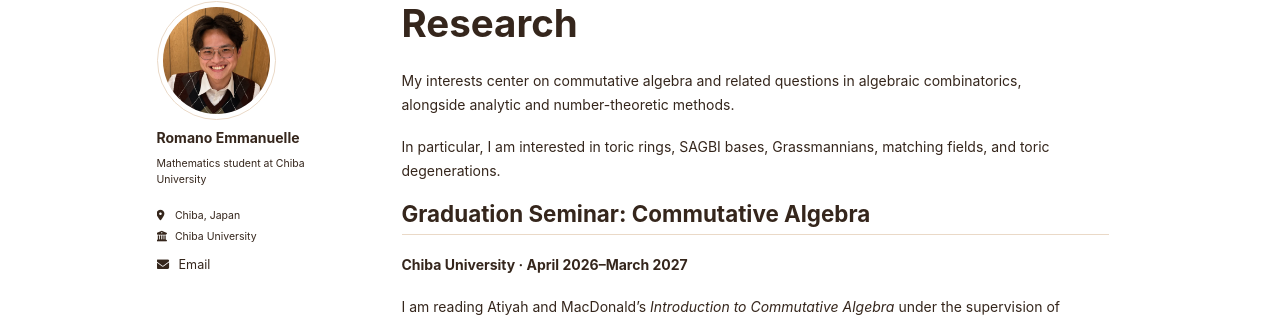
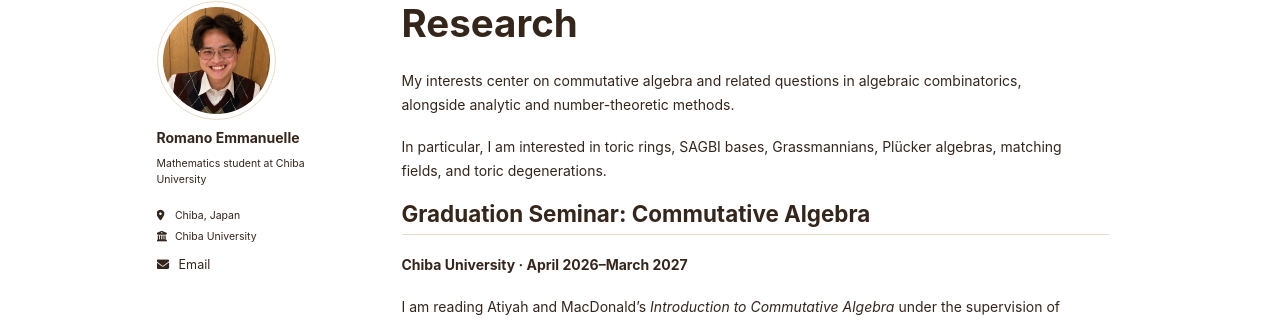
Before and after one commit to RomanoEmmanuelle/RomanoEmmanuelle.github.io, a Jekyll site: the page built from _pages/research.md, in a window 1280 px wide and 1013 px high. Shown: the part 105-428 px from the top of the window. Built offline with Jekyll 4.4.1, drawn with Linux system fonts in a browser that asks for light colours; a style sheet for code colours, icons or effects is not loaded.

Commit message:
Include Plücker algebras in research interests

```diff
--- a/_data/translations.yml
+++ b/_data/translations.yml
@@ -16,7 +16,7 @@
 "commutative algebra": "可換代数"
 "Current Research interests": "現在の研究分野"
 "Combinatorial Commutative Algebra : Toric Rings and SAGBI Bases": "組合せ論的可換代数：トーリック環とSAGBI基底"
-"Grassmannians, Matching Fields, and Toric Degenerations": "グラスマン多様体、マッチングフィールド、トーリック退化"
+"Grassmannians, Plücker Algebras, Matching Fields, and Toric Degenerations": "グラスマン多様体、プリュッカー代数、マッチングフィールド、トーリック退化"
 "Combinatorial Commutative Algebra": "組合せ的可換代数"
 "Toric Rings and SAGBI Bases": "トリック環とSAGBI基底"
 "Binomial edge ideals": "二項式辺イデアル"
--- a/_pages/research.md
+++ b/_pages/research.md
@@ -7,7 +7,7 @@ author_profile: true
 
 My interests center on commutative algebra and related questions in algebraic combinatorics, alongside analytic and number-theoretic methods.
 
-In particular, I am interested in toric rings, SAGBI bases, Grassmannians, matching fields, and toric degenerations.
+In particular, I am interested in toric rings, SAGBI bases, Grassmannians, Plücker algebras, matching fields, and toric degenerations.
 
 ## Graduation Seminar: Commutative Algebra
 
```
Also changed, not shown: _pages/about.md (+1 -1 lines).
